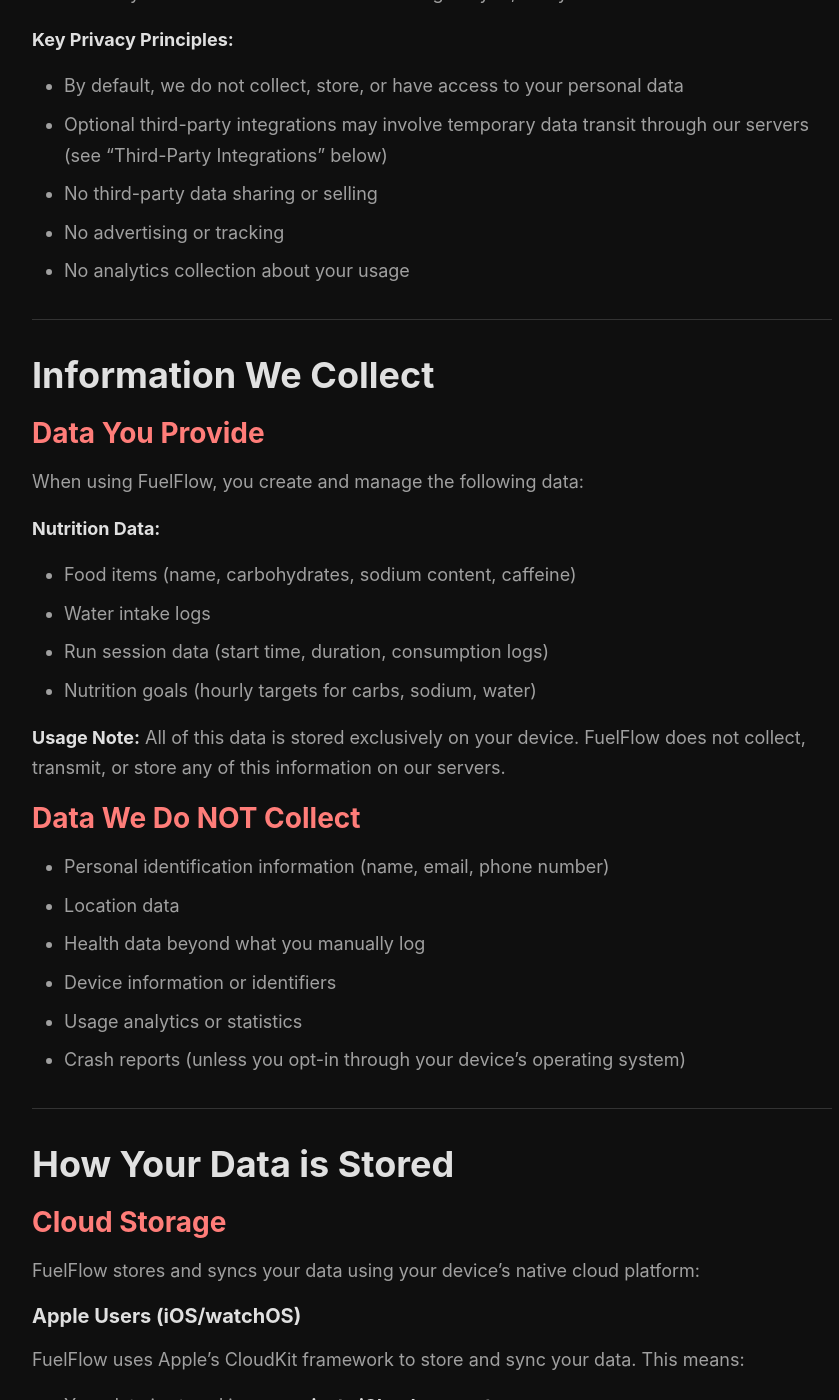
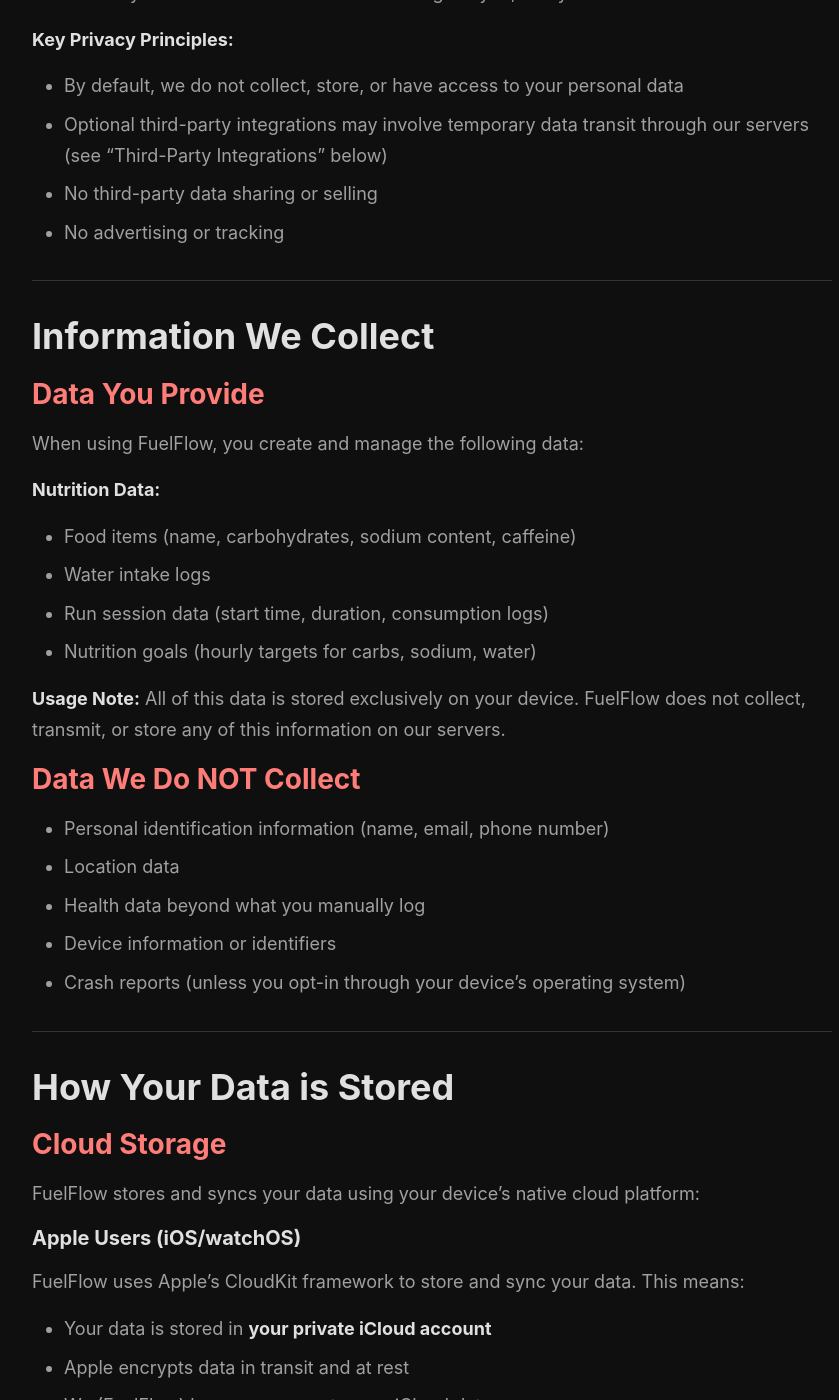
Before and after one commit to virtualserverguy/NutriTracker-pages, a Jekyll site: the page built from pub/privacy.md, in a window 1280 px wide and 1400 px high, scrolled down 559 px. Shown: the whole window, without its empty margins (208-1047 px from the left). Built offline with Jekyll 4.4.1, drawn with Linux system fonts in a browser that asks for light colours.

Commit message:
Update privacy.md

```diff
--- a/pub/privacy.md
+++ b/pub/privacy.md
@@ -21,7 +21,6 @@ Your privacy is critically important to us. FuelFlow is designed with privacy as
 - Optional third-party integrations may involve temporary data transit through our servers (see "Third-Party Integrations" below)
 - No third-party data sharing or selling
 - No advertising or tracking
-- No analytics collection about your usage
 
 ---
 
@@ -43,7 +42,6 @@ When using FuelFlow, you create and manage the following data:
 - Location data
 - Health data beyond what you manually log
 - Device information or identifiers
-- Usage analytics or statistics
 - Crash reports (unless you opt-in through your device's operating system)
 
 ---
```
